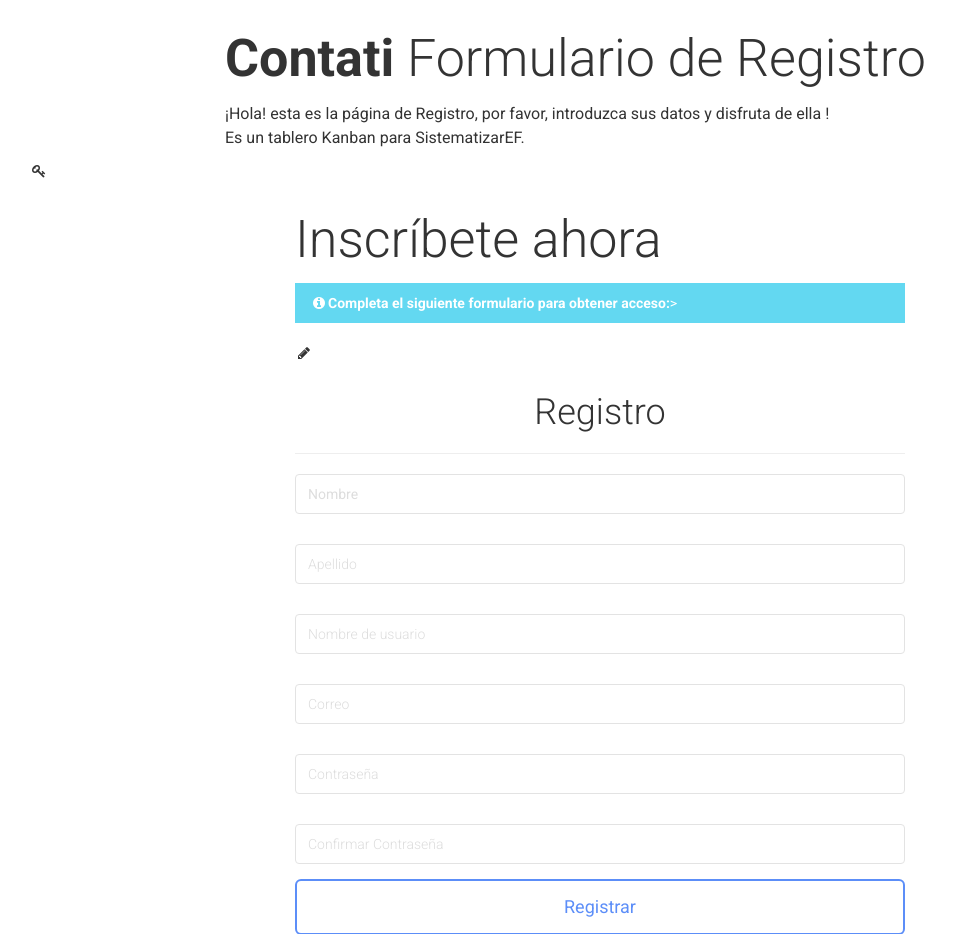
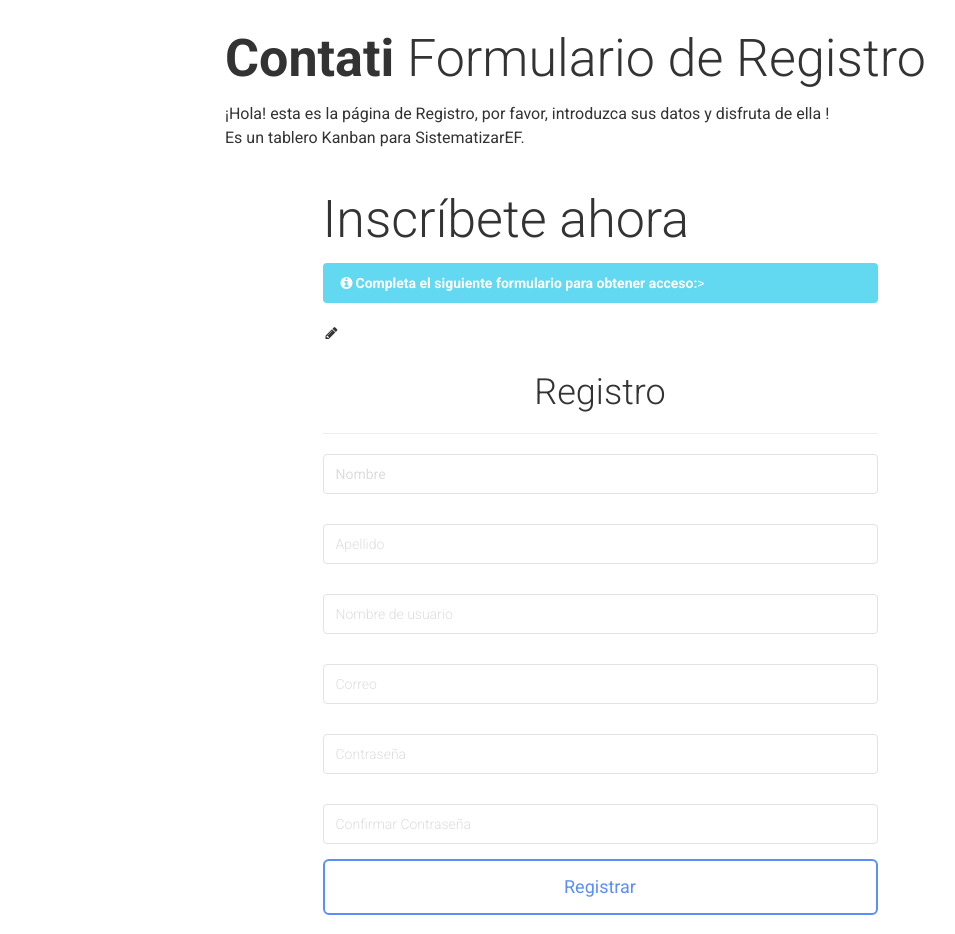
Before and after one commit to stzef/contati, a Django app: template people/templates/register.html in a window 1280 px wide. Shown: the top 934 px of the page, without its empty margins (40-995 px from the left). Run offline with Django 3.2, Linux system fonts and the light colour scheme; the template is opened without the code that fills it, so the values that code supplies are empty; some libraries are stand-ins or nearby versions.

Commit message:
arreglando formulario de registro

```diff
--- a/people/templates/register.html
+++ b/people/templates/register.html
@@ -63,10 +63,7 @@
                                     </div>
                                   </div>
                                   </div>
-                            <div class="form-top-right">
-                              <i class="fa fa-key"></i>
-                            </div>
-                            </div>
+
                             <div class="form-bottom">
 
                              {% if error %}
```
